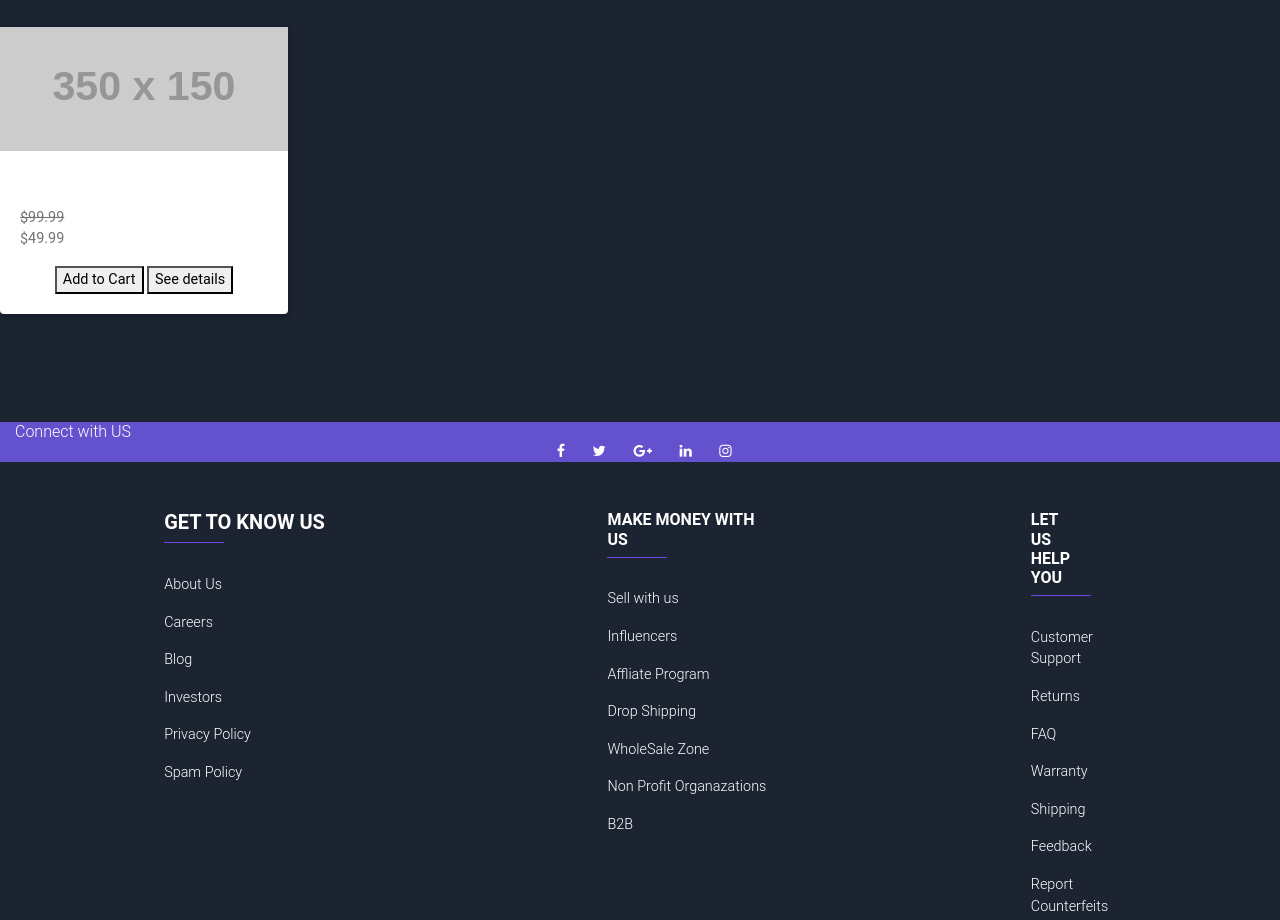
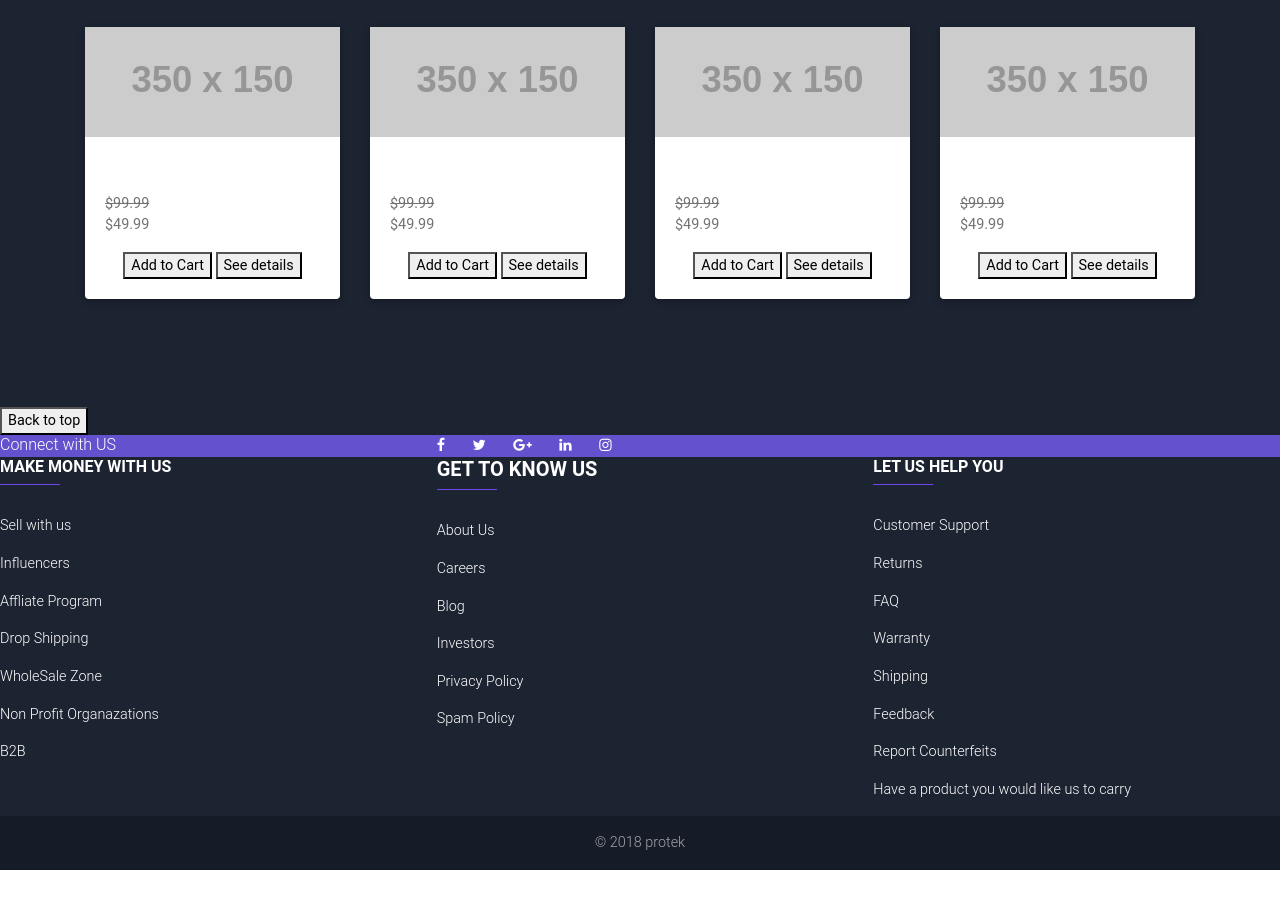
Before and after one commit to wahidCarvan/capstone-two, a website: page public/start.html in a window 1280 px wide. Shown: the part 640-1560 px from the top of the page. After the commit the page ends 1510 px from the top, so only its background shows below. Drawn offline with nearby package versions, Linux system fonts and the light colour scheme; placeholder pictures from the web are drawn by us.

Commit message:
added the start page css

```diff
--- a/public/start.html
+++ b/public/start.html
@@ -63,14 +63,14 @@
 	<!-- change all href to product.html -->
 	<!-- NEEDS TO BOOTSTRAP CARDS WITH MODALS ONCE CLICKED -->
 
-
-
+	<div class="container">
+	  <div class="row">
+	  	<div class="col-3">
 			<!-- box 1 -->
-<div class="card" style="width: 18rem;">
-<img src="http://via.placeholder.com/350x150" alt="place holder image"></a>
+			<div class="card">
+			<img src="http://via.placeholder.com/350x150" alt="place holder image"/>
 		 	<h5 class="card-title">Card title</h5>
 			<div class="card-body">
-
 		    <p class="card-text">
 		    <span class="strikethrough-price">$99.99</span>
 		    <br>
@@ -83,72 +83,91 @@
 				</div>
 		  	</div>
 			</div>
+		</div>
+		<div class="col-3">
 			<!-- box 2 -->
-<!-- <div class="card" style="width: 18rem;">
-<img src="http://via.placeholder.com/350x150" alt="place holder image"></a>
+			<div class="card">
+				<img src="http://via.placeholder.com/350x150" alt="place holder image"/>
+				<h5 class="card-title">Card title</h5>
+				<div class="card-body">
+			    	<p class="card-text">
+			    	<span class="strikethrough-price">$99.99</span>
+			    	<br>
+			    	<span class="our-price">$49.99</span>
+			    	<div style="text-align: center">
+			    		<!-- used for items with no variations -->
+			    		<button class="add-to-cart">Add to Cart</button>
+			    		<!-- used for items with variatons -->
+			    		<button class="see-details">See details</button>
+					</div>
+				 </div>
+			</div>
+		</div>
+		<div class="col-3">
+			<!-- box 3 -->
+			<div class="card">
+				<img src="http://via.placeholder.com/350x150" alt="place holder image"/>
 			 	<h5 class="card-title">Card title</h5>
 				<div class="card-body">
 
 			    <p class="card-text">
 			    	<span class="strikethrough-price">$99.99</span>
 			    	<br>
-    	<span class="our-price">$49.99</span></p>
-    <div style="text-align: center"> -->
+			    	<span class="our-price">$49.99</span>
+			    </p>
+			    <div style="text-align: center">
 			    	<!-- used for items with no variations -->
- <!--    <button class="add-to-cart">Add to Cart</button>
-    used for items with variatons
+			    	<button class="add-to-cart">Add to Cart</button>
+			    		<!-- used for items with variatons -->
 			    	<button class="see-details">See details</button>
 				</div>
 			  </div>
-</div> -->
-<!-- box 3 -->
-<!-- <div class="card" style="width: 18rem;">
-<img src="http://via.placeholder.com/350x150" alt="place holder image"></a>
+			</div>
+		</div>
+		<div class="col-3">
+			<!-- box 4 -->
+			 <div class="card">
+				<img src="http://via.placeholder.com/350x150" alt="place holder image"/>
+				<!-- not working -->
 			 	<h5 class="card-title">Card title</h5>
 				<div class="card-body">
-
 				    <p class="card-text">
 				    	<span class="strikethrough-price">$99.99</span>
 				    	<br>
 				    	<span class="our-price">$49.99</span></p>
-    <div style="text-align: center"> -->
+				    <div style="text-align: center">
 				    	<!-- used for items with no variations -->
-  <!--   <button class="add-to-cart">Add to Cart</button>
-    used for items with variatons
+				    	<button class="add-to-cart">Add to Cart</button>
+				    	<!-- used for items with variatons -->
 				    	<button class="see-details">See details</button>
 					</div>
 				</div>
-</div> -->
-<!-- box 4 -->
-
-<!-- <div class="row">
- <div class="row">
-  <div class="col-md-3">.col-sm-4</div>
-  <div class="col-md-3">.col-sm-4</div>
-  <div class="col-md-3">.col-sm-4</div>
-  <div class="col-md-3">.col-sm-4</div>
 			</div>
-</div> -->
+		</div>
+	</div>
+	</div>
 	<br>
 	<br>
 	<br>
 	<br>
 	<br>
-
+	<!-- back to the top -->
+	<button class="back-to-top">Back to top</button>
 	<!-- FOOTER START -->
-		<div class="footer" style="background-color: #6351ce;>
+	<div class="footer" style="background-color: #6351ce;">
 
 	      <!-- Grid row-->
-      <div class="row py-4 d-flex align-items-center">
+
+		<div class="row">
 
 			<!-- Grid column -->
-        <div class="col-md-6 col-lg-5 text-center text-md-left mb-4 mb-md-0">
+			<div class="col-4">
 				<h6 class="mb-0">Connect with US</h6>
 			</div>
 			<!-- Grid column -->
 
 			<!-- Grid column -->
-        <div class="col-md-6 col-lg-7 text-center text-md-right">
+			<div class="col-4">
 
 				<!-- Facebook -->
 				<a class="fb-ic">
@@ -173,44 +192,20 @@
 
 			</div>
 			<!-- Grid column -->
-
-      </div>
-      <!-- Grid row-->
-
 		</div>
 	</div>
 
+
+
+<!-- ADD PADDING FOOTER TO NUMBER 2 -->
+
 	<!-- Footer Links -->
-  <div class="container text-center text-md-left mt-5">
-
+<div>
 	<!-- Grid row -->
-    <div class="row mt-3">
-
+	<div class="row">
 	<!-- Grid column -->
-      <div class="col-md-3 col-lg-4 col-xl-3 mx-auto mb-4">
-
-        <!-- Content -->
-        <!-- h6 needs to be a different color -->
-        <h5 class="text-uppercase font-weight-bold">Get to Know us</h5>
-         <hr class="deep-purple accent-2 mb-4 mt-0 d-inline-block mx-auto" style="width: 60px;">
-      <p>
-      	<a href="#">About Us</a>
-      </p>  <p>
-      	<a href="#">Careers</a>
-      </p>  <p>
-      	<a href="#">Blog</a>
-      </p>  <p>
-      	<a href="#">Investors</a>
-      </p>  <p>
-      	<a href="#">Privacy Policy</a>
-      </p>  <p>
-      	<a href="#">Spam Policy</a>
-      </p>
-      </div>
 	<!-- Grid column -->
-
-      <!-- Grid column -->
-      <div class="col-md-2 col-lg-2 col-xl-2 mx-auto mb-4">
+	<div class="col-4">
 
 		<!-- Links -->
 		<h6 class="text-uppercase font-weight-bold">Make money with us</h6>
@@ -237,16 +232,31 @@
 		<a href="#">B2B</a>
 		</p>
 	</div>
+	<div class="col-4">
+
+		<!-- Content -->
+		<!-- h6 needs to be a different color -->
+		<h5 class="text-uppercase font-weight-bold">Get to Know us</h5>
+		<hr class="deep-purple accent-2 mb-4 mt-0 d-inline-block mx-auto" style="width: 60px;">
+		<p>
+		<a href="#">About Us</a>
+		</p>  <p>
+		<a href="#">Careers</a>
+		</p>  <p>
+		<a href="#">Blog</a>
+		</p>  <p>
+		<a href="#">Investors</a>
+		</p>  <p>
+		<a href="#">Privacy Policy</a>
+		</p>  <p>
+		<a href="#">Spam Policy</a>
+		</p>
+	</div>
 	<!-- Grid column -->
 
+<!-- ADD PADDING TO ALL SIDES. -->
 	<!-- Grid column -->
-      <div class="col-md-3 col-lg-2 col-xl-2 mx-auto mb-4">
-
-      <!-- Grid column -->
-
-      <!-- Grid column -->
-      <div class="col-md-4 col-lg-3 col-xl-3 mx-auto mb-md-0 mb-4">
-
+	<div class="col-4">
 		<!-- Links -->
 		<h6 class="text-uppercase font-weight-bold">Let us help you</h6>
 		<hr class="deep-purple accent-2 mb-4 mt-0 d-inline-block mx-auto" style="width: 60px;">
@@ -267,31 +277,8 @@
 		</p><p>
 		<a href="#!">Have a product you would like us to carry</a>
 		</p>
-
-
 	</div>
-      <!-- Grid column -->
-
-    </div>
-    <!-- Grid row -->
-
 </div>
 
 <!-- Copyright -->
-  <div class="footer-copyright text-center py-3">© 2018 protek
-  </div>
-  <!-- Copyright -->
-
-</footer>
-
-
-
-
-
-
-<!-- bootstrap javascript -->
-<script src="https://code.jquery.com/jquery-3.2.1.slim.min.js" integrity="sha384-KJ3o2DKtIkvYIK3UENzmM7KCkRr/rE9/Qpg6aAZGJwFDMVNA/GpGFF93hXpG5KkN" crossorigin="anonymous"></script>
-<script src="https://cdnjs.cloudflare.com/ajax/libs/popper.js/1.12.9/umd/popper.min.js" integrity="sha384-ApNbgh9B+Y1QKtv3Rn7W3mgPxhU9K/ScQsAP7hUibX39j7fakFPskvXusvfa0b4Q" crossorigin="anonymous"></script>
-<script src="https://maxcdn.bootstrapcdn.com/bootstrap/4.0.0/js/bootstrap.min.js" integrity="sha384-JZR6Spejh4U02d8jOt6vLEHfe/JQGiRRSQQxSfFWpi1MquVdAyjUar5+76PVCmYl" crossorigin="anonymous"></script>
-</body>
-</html>
+<div class="footer-copyright text-center py-3">© 2018 protek</div>
```
Also changed, not shown: public/testfooter.html (added, +83 -0 lines). Lines whose indentation alone changed are shown as unchanged.
